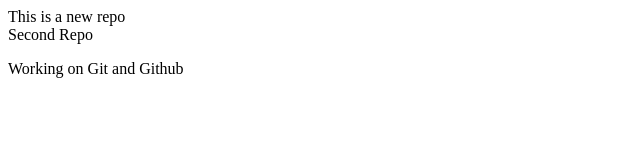
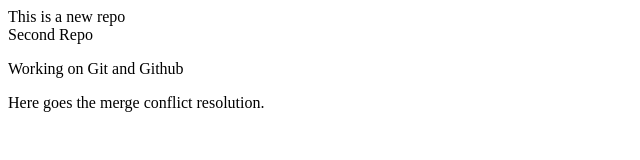
Before and after one commit to Aiman-khan-tech/Second-repo, a plain HTML site: page index.html in a window 1280 px wide. Shown: the whole page, without its empty margins (0-640 px from the left). Drawn offline with Linux system fonts and the light colour scheme.

Commit message:
Merge Conflict

```diff
--- a/index.html
+++ b/index.html
@@ -3,3 +3,4 @@
 Second Repo
 </p>
 <p>Working on Git and Github</p>
+Here goes the merge conflict resolution.
```
